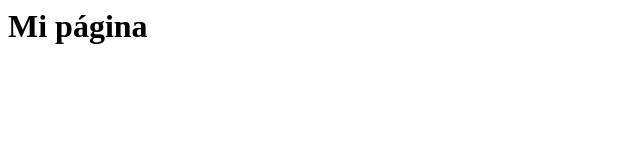
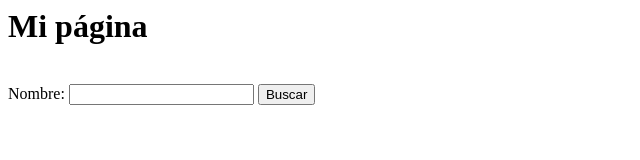
Before and after one commit to SaraPabonG/Test, a plain HTML site: page index.html in a window 1280 px wide. Shown: the whole page, without its empty margins (0-640 px from the left). Drawn offline with Linux system fonts and the light colour scheme.

Commit message:
Pagina web 2

```diff
--- a/index.html
+++ b/index.html
@@ -4,4 +4,12 @@
 
 <body>
     <h1>Mi página</h1>
+
+    <br>
+        <label>Nombre: </label>
+        <input type="Text" />
+
+        <input type="submit"
+            value="Buscar">
+    </br>
 </body>
```
